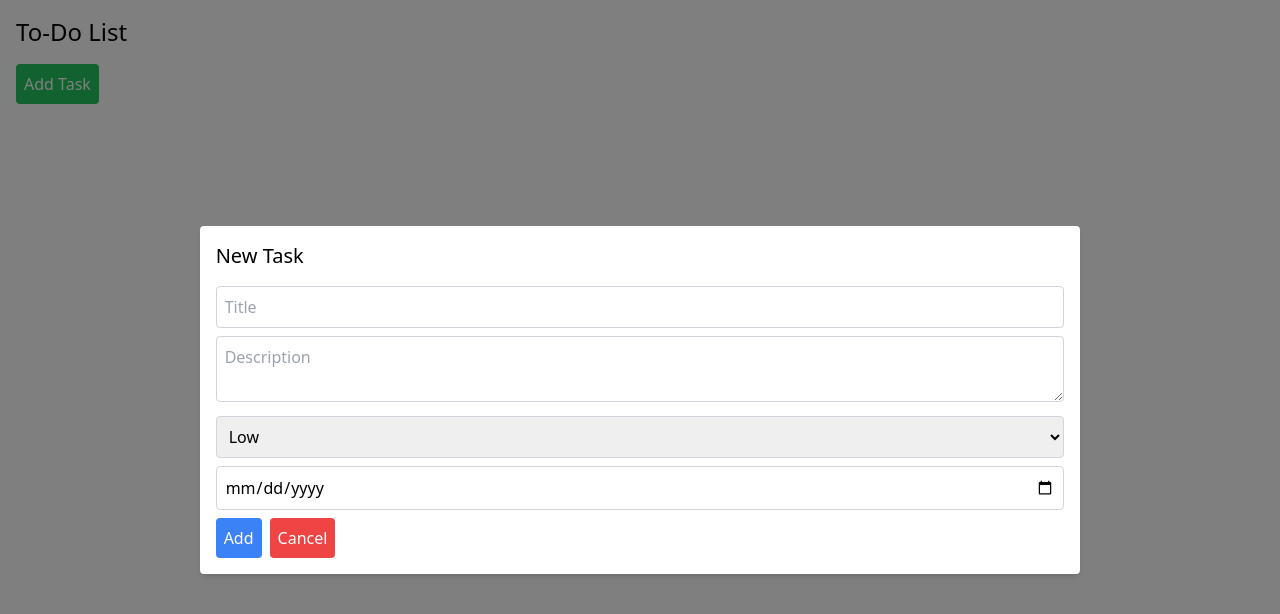
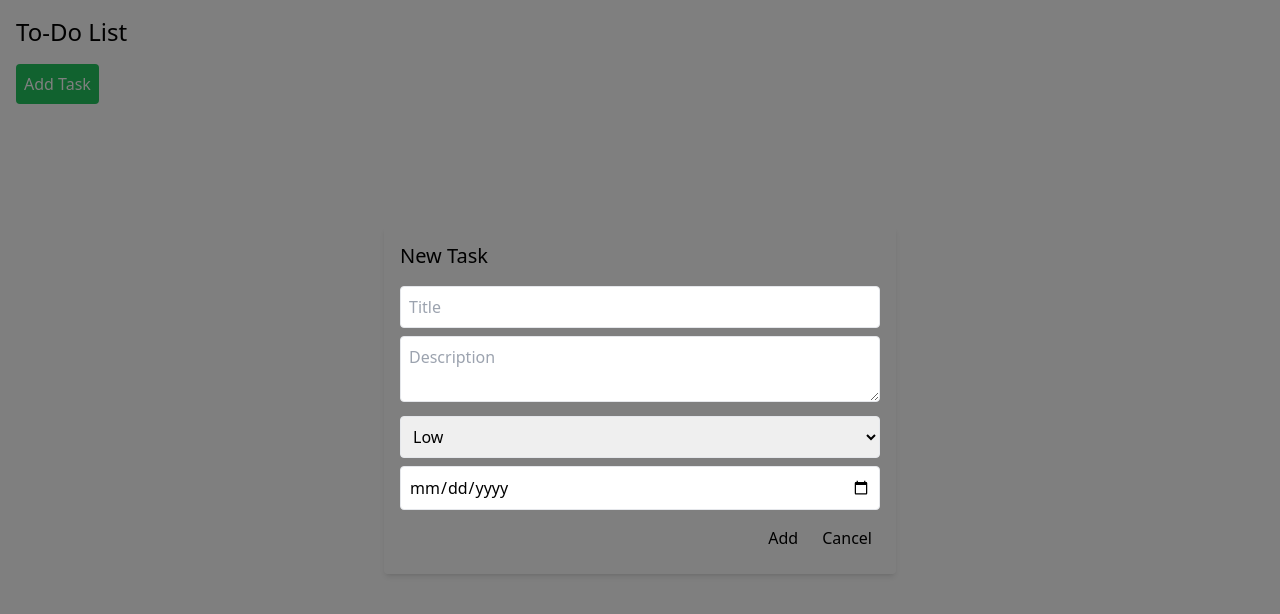
Before and after one commit to birajrai/todo-app, a Next.js app: page / in a window 1280 px wide. Both pictures are taken after a click on the button "Add Task". Shown: the top 614 px of the page. Built offline with nearby package versions, Linux system fonts and the light colour scheme.

Commit message:
feat: extend TaskForm component to include priority and dueDate fields, styled with Nord theme

```diff
--- a/components/TaskForm.tsx
+++ b/components/TaskForm.tsx
@@ -26,25 +26,25 @@ const TaskForm: React.FC<TaskFormProps> = ({ task, onClose }) => {
 
   return (
     <div className="fixed inset-0 flex items-center justify-center bg-black bg-opacity-50">
-      <div className="bg-white p-4 rounded shadow-md">
+      <div className="bg-nord-6 dark:bg-nord-1 p-4 rounded shadow-md w-full max-w-lg mx-2">
         <h2 className="text-xl mb-4">{task ? 'Edit Task' : 'New Task'}</h2>
         <input
           type="text"
           value={title}
           onChange={(e) => setTitle(e.target.value)}
           placeholder="Title"
-          className="w-full mb-2 p-2 border border-gray-300 rounded"
+          className="w-full mb-2 p-2 border border-nord-3 dark:border-nord-2 rounded bg-nord-5 dark:bg-nord-0 text-nord-0 dark:text-nord-6"
         />
         <textarea
           value={description}
           onChange={(e) => setDescription(e.target.value)}
           placeholder="Description"
-          className="w-full mb-2 p-2 border border-gray-300 rounded"
+          className="w-full mb-2 p-2 border border-nord-3 dark:border-nord-2 rounded bg-nord-5 dark:bg-nord-0 text-nord-0 dark:text-nord-6"
         />
         <select
           value={priority}
           onChange={(e) => setPriority(e.target.value as 'low' | 'medium' | 'high')}
-          className="w-full mb-2 p-2 border border-gray-300 rounded"
+          className="w-full mb-2 p-2 border border-nord-3 dark:border-nord-2 rounded bg-nord-5 dark:bg-nord-0 text-nord-0 dark:text-nord-6"
         >
           <option value="low">Low</option>
           <option value="medium">Medium</option>
@@ -54,14 +54,16 @@ const TaskForm: React.FC<TaskFormProps> = ({ task, onClose }) => {
           type="date"
           value={dueDate}
           onChange={(e) => setDueDate(e.target.value)}
-          className="w-full mb-2 p-2 border border-gray-300 rounded"
+          className="w-full mb-2 p-2 border border-nord-3 dark:border-nord-2 rounded bg-nord-5 dark:bg-nord-0 text-nord-0 dark:text-nord-6"
         />
-        <button onClick={handleSubmit} className="bg-blue-500 text-white p-2 rounded">
-          {task ? 'Update' : 'Add'}
-        </button>
-        <button onClick={onClose} className="bg-red-500 text-white p-2 rounded ml-2">
-          Cancel
-        </button>
+        <div className="flex justify-end">
+          <button onClick={handleSubmit} className="bg-nord-8 text-nord-6 dark:text-nord-0 p-2 rounded mr-2">
+            {task ? 'Update' : 'Add'}
+          </button>
+          <button onClick={onClose} className="bg-nord-11 text-nord-6 dark:text-nord-0 p-2 rounded">
+            Cancel
+          </button>
+        </div>
       </div>
     </div>
   );
```
